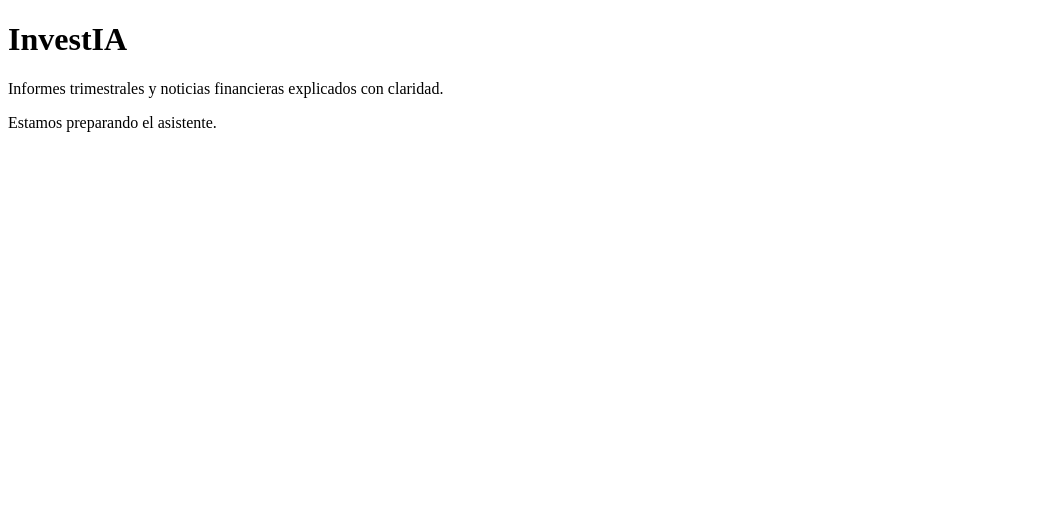
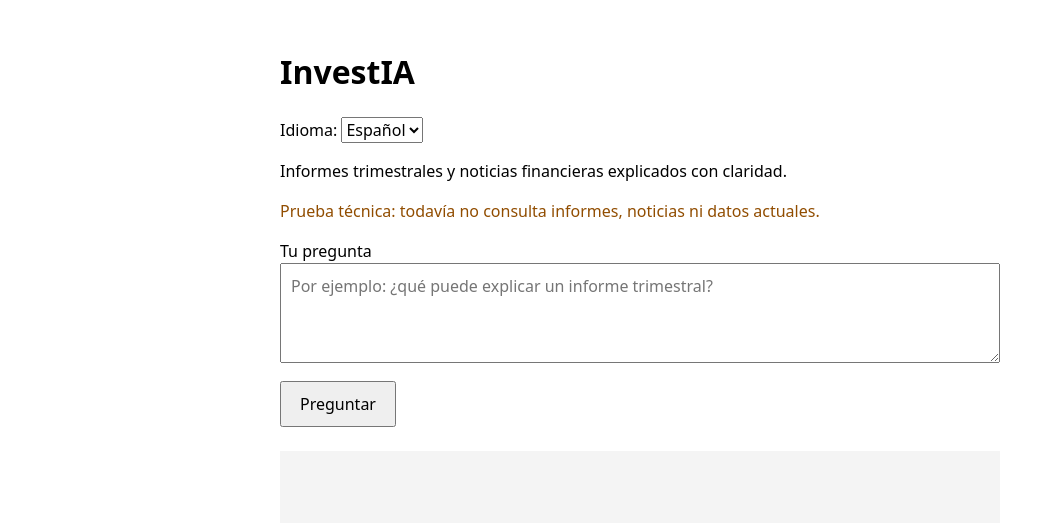
Before and after one commit to alejandroeane/InvestIA, a plain HTML site: page index.html in a window 1280 px wide. Shown: the whole page, without its empty margins (0-1055 px from the left). Drawn offline with Linux system fonts and the light colour scheme.

Commit message:
Test Groq API

```diff
--- a/index.html
+++ b/index.html
@@ -4,10 +4,146 @@
   <meta charset="utf-8">
   <meta name="viewport" content="width=device-width, initial-scale=1">
   <title>InvestIA</title>
+  <style>
+    body {
+      font-family: system-ui, sans-serif;
+      max-width: 720px;
+      margin: 48px auto;
+      padding: 0 18px;
+      line-height: 1.5;
+    }
+    textarea, select, button {
+      font: inherit;
+    }
+    textarea {
+      width: 100%;
+      box-sizing: border-box;
+      min-height: 100px;
+      padding: 10px;
+    }
+    button {
+      margin-top: 12px;
+      padding: 9px 18px;
+      cursor: pointer;
+    }
+    #answer {
+      white-space: pre-wrap;
+      background: #f4f4f4;
+      padding: 16px;
+      margin-top: 24px;
+      min-height: 40px;
+    }
+    .notice {
+      color: #914d00;
+    }
+  </style>
 </head>
 <body>
   <h1>InvestIA</h1>
-  <p>Informes trimestrales y noticias financieras explicados con claridad.</p>
-  <p>Estamos preparando el asistente.</p>
+
+  <label for="language" id="languageLabel">Idioma:</label>
+  <select id="language">
+    <option value="es">Español</option>
+    <option value="en">English</option>
+  </select>
+
+  <p id="description">
+    Informes trimestrales y noticias financieras explicados con claridad.
+  </p>
+  <p class="notice" id="notice">
+    Prueba técnica: todavía no consulta informes, noticias ni datos actuales.
+  </p>
+
+  <form id="form">
+    <label for="question" id="questionLabel">Tu pregunta</label><br>
+    <textarea id="question" maxlength="500" required
+      placeholder="Por ejemplo: ¿qué puede explicar un informe trimestral?"></textarea><br>
+    <button type="submit" id="submitButton">Preguntar</button>
+  </form>
+
+  <div id="answer" role="status" aria-live="polite"></div>
+
+  <script>
+    const translations = {
+      es: {
+        languageLabel: "Idioma:",
+        description: "Informes trimestrales y noticias financieras explicados con claridad.",
+        notice: "Prueba técnica: todavía no consulta informes, noticias ni datos actuales.",
+        questionLabel: "Tu pregunta",
+        placeholder: "Por ejemplo: ¿qué puede explicar un informe trimestral?",
+        submitButton: "Preguntar",
+        loading: "Consultando a Groq...",
+        empty: "",
+        genericError: "No se pudo completar la consulta."
+      },
+      en: {
+        languageLabel: "Language:",
+        description: "Quarterly reports and financial news explained clearly.",
+        notice: "Technical test: reports, news and current data are not connected yet.",
+        questionLabel: "Your question",
+        placeholder: "For example: what can a quarterly report tell me?",
+        submitButton: "Ask",
+        loading: "Contacting Groq...",
+        empty: "",
+        genericError: "Could not complete the request."
+      }
+    };
+
+    const language = document.getElementById("language");
+    const question = document.getElementById("question");
+    const answer = document.getElementById("answer");
+    const button = document.getElementById("submitButton");
+
+    function updateLanguage() {
+      const lang = language.value;
+      const text = translations[lang];
+      document.documentElement.lang = lang;
+
+      for (const id of [
+        "languageLabel", "description", "notice",
+        "questionLabel", "submitButton"
+      ]) {
+        document.getElementById(id).textContent = text[id];
+      }
+
+      question.placeholder = text.placeholder;
+      answer.textContent = text.empty;
+    }
+
+    language.addEventListener("change", updateLanguage);
+
+    document.getElementById("form").addEventListener("submit", async (event) => {
+      event.preventDefault();
+
+      const lang = language.value;
+      button.disabled = true;
+      answer.textContent = translations[lang].loading;
+
+      try {
+        const res = await fetch("/api/chat", {
+          method: "POST",
+          headers: { "Content-Type": "application/json" },
+          body: JSON.stringify({
+            question: question.value.trim(),
+            language: lang
+          })
+        });
+
+        const data = await res.json();
+
+        if (!res.ok) {
+          throw new Error(data.error || translations[lang].genericError);
+        }
+
+        answer.textContent = data.answer;
+      } catch (error) {
+        answer.textContent = error.message || translations[lang].genericError;
+      } finally {
+        button.disabled = false;
+      }
+    });
+
+    updateLanguage();
+  </script>
 </body>
 </html>
```
Also changed, not shown: api/chat.js (added, +91 -0 lines).
